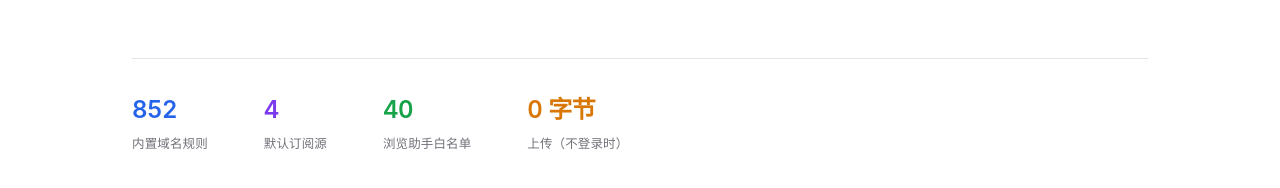
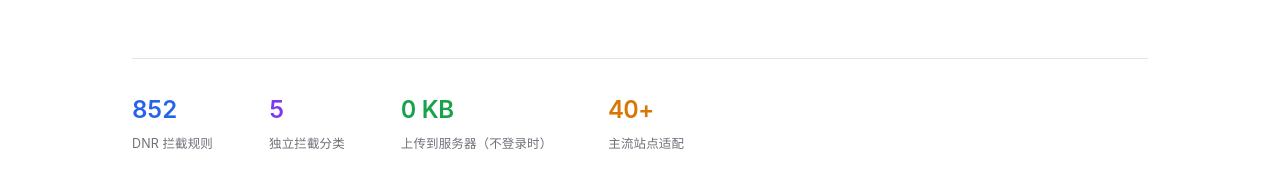
Before and after one commit to guihuo125/adshield, a browser extension: page docs/index.html in a window 1280 px wide. Shown: the part 706-894 px from the top of the page. Drawn offline with Linux system fonts and the light colour scheme; no server answers.

Commit message:
fix(docs): 首屏四项恢复原标签，第三项补「不登录时」
回到 DNR 拦截规则、独立拦截分类、上传到服务器、主流站点适配这组标签，
只保留第一个数字的修正（2,257 → 852）。「上传到服务器」后面标注不登录时，
免得和登录后的云同步混在一起。

中间用 <br><small> 做过两行注释，窄屏下四个数字高度差到 102/162/181/82，
改回单行文本后四项都是 62px。

```diff
--- a/docs/index.html
+++ b/docs/index.html
@@ -335,10 +335,10 @@ code{font-family:var(--font-mono);font-size:.88em;padding:1px 6px;background:var
 <a class="btn btn-link" href="https://github.com/guihuo125/adshield" target="_blank">或从 GitHub 查看源码</a>
 </div>
 <div class="hero-foot r in d4">
-<div class="hero-foot-item"><span class="hero-foot-num c1">852</span><span class="hero-foot-lbl">内置域名规则</span></div>
-<div class="hero-foot-item"><span class="hero-foot-num c2">4</span><span class="hero-foot-lbl">默认订阅源</span></div>
-<div class="hero-foot-item"><span class="hero-foot-num c3">40</span><span class="hero-foot-lbl">浏览助手白名单</span></div>
-<div class="hero-foot-item"><span class="hero-foot-num c4">0 字节</span><span class="hero-foot-lbl">上传（不登录时）</span></div>
+<div class="hero-foot-item"><span class="hero-foot-num c1">852</span><span class="hero-foot-lbl">DNR 拦截规则</span></div>
+<div class="hero-foot-item"><span class="hero-foot-num c2">5</span><span class="hero-foot-lbl">独立拦截分类</span></div>
+<div class="hero-foot-item"><span class="hero-foot-num c3">0 KB</span><span class="hero-foot-lbl">上传到服务器（不登录时）</span></div>
+<div class="hero-foot-item"><span class="hero-foot-num c4">40+</span><span class="hero-foot-lbl">主流站点适配</span></div>
 </div>
 </section>
 
```
